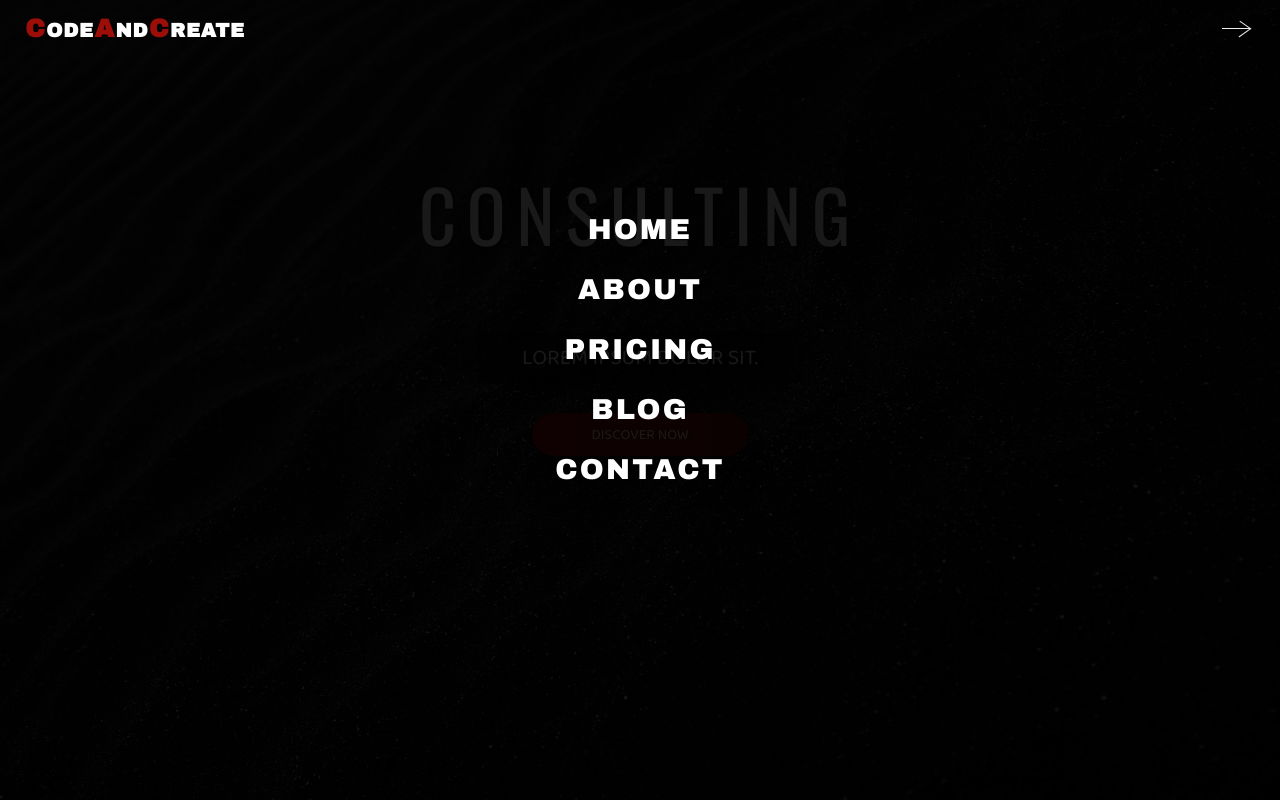
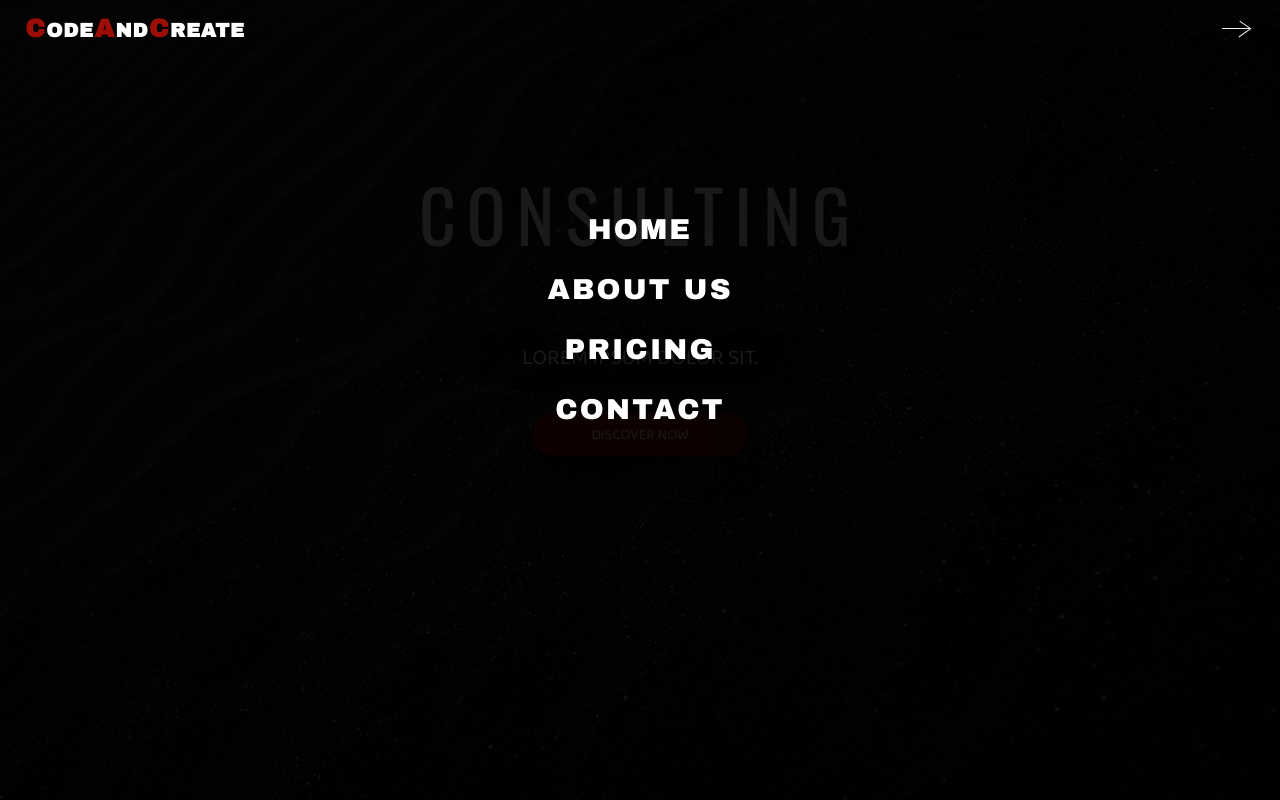
Before and after one commit to Laha-hub/ten_mega_business, a plain HTML site: page index.html in a window 1280 px wide. Both pictures are taken after a click on the element 1236 px from the left and 28 px from the top of the page. Shown: the top 800 px of the page. Drawn offline with nearby package versions, Linux system fonts and the light colour scheme.

Commit message:
small fix

```diff
--- a/index.html
+++ b/index.html
@@ -25,11 +25,10 @@
                 </a>
             </div>
             <div class="nav-list">
-                <a href="#" class="nav-link">Home</a>
-                <a href="#" class="nav-link">About</a>
-                <a href="#" class="nav-link">Pricing</a>
-                <a href="#" class="nav-link">Blog</a>
-                <a href="#" class="nav-link">Contact</a>
+                <a href="#home" class="nav-link">Home</a>
+                <a href="#about-us" class="nav-link">About Us</a>
+                <a href="#pricing" class="nav-link">Pricing</a>
+                <a href="#contact" class="nav-link">Contact</a>
             </div>
         </nav>
         <!-- end of navbar -->
```
